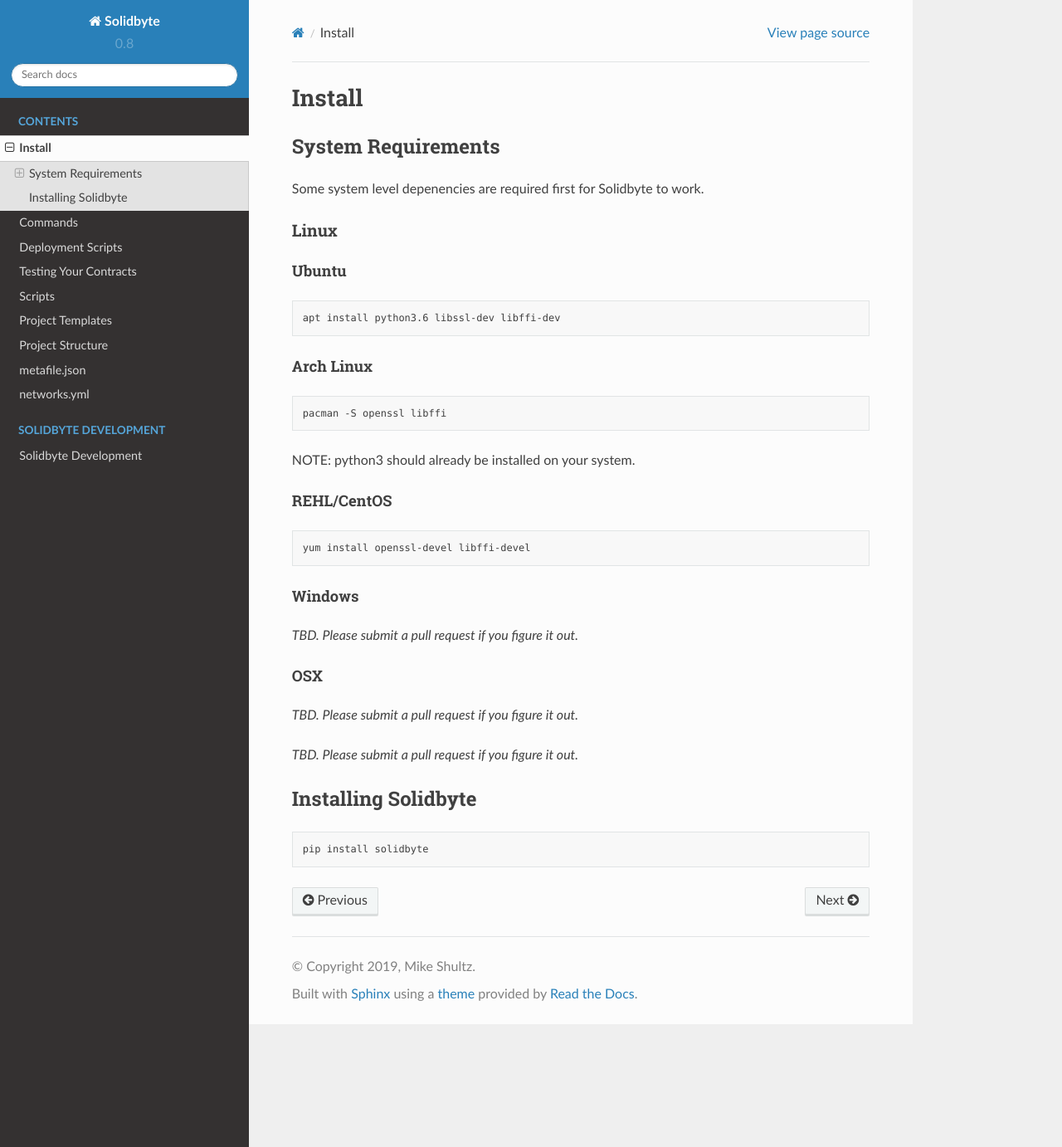
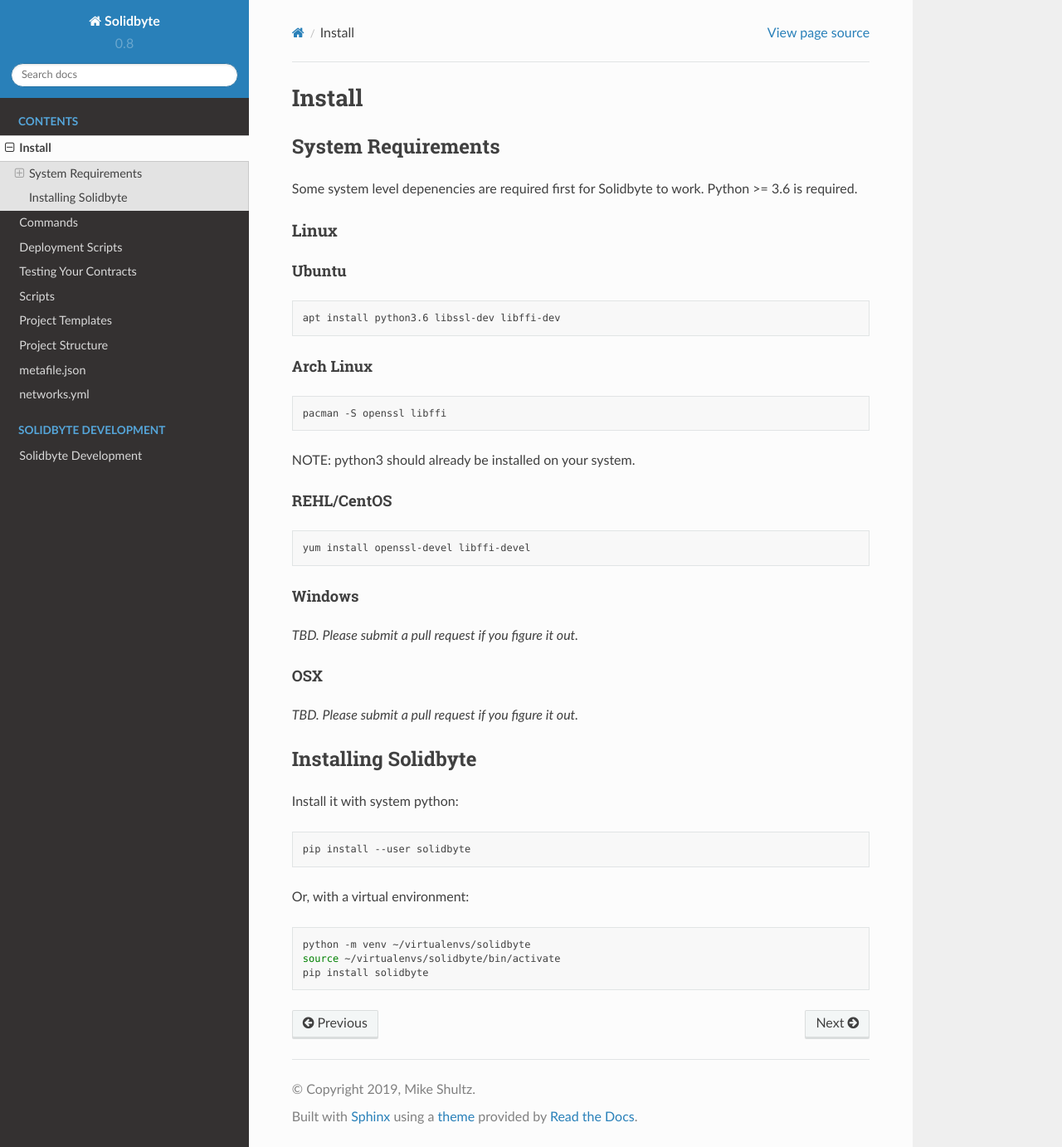
Before and after one commit to mikeshultz/solidbyte, a Sphinx documentation site: the page built from docs/install.rst, in a window 1280 px wide and 1382 px high. Shown: the whole window at 83% size. Built offline with Sphinx 7.4.7 and the Read the Docs theme 2.0.0, drawn with Linux system fonts in a browser that asks for light colours.

Commit message:
minor additions to install docs

```diff
--- a/docs/install.rst
+++ b/docs/install.rst
@@ -6,7 +6,7 @@
 System Requirements
 *******************
 
-Some system level depenencies are required first for Solidbyte to work.
+Some system level depenencies are required first for Solidbyte to work.  Python >= 3.6 is required.
 
 =====
 Linux
@@ -50,10 +50,21 @@
 
 *TBD. Please submit a pull request if you figure it out.*
 
+
 ********************
 Installing Solidbyte
 ********************
 
+Install it with system python:
+
 .. code-block:: bash
 
+    pip install --user solidbyte
+
+Or, with a virtual environment:
+
+.. code-block:: bash
+
+    python -m venv ~/virtualenvs/solidbyte
+    source ~/virtualenvs/solidbyte/bin/activate
     pip install solidbyte
```
